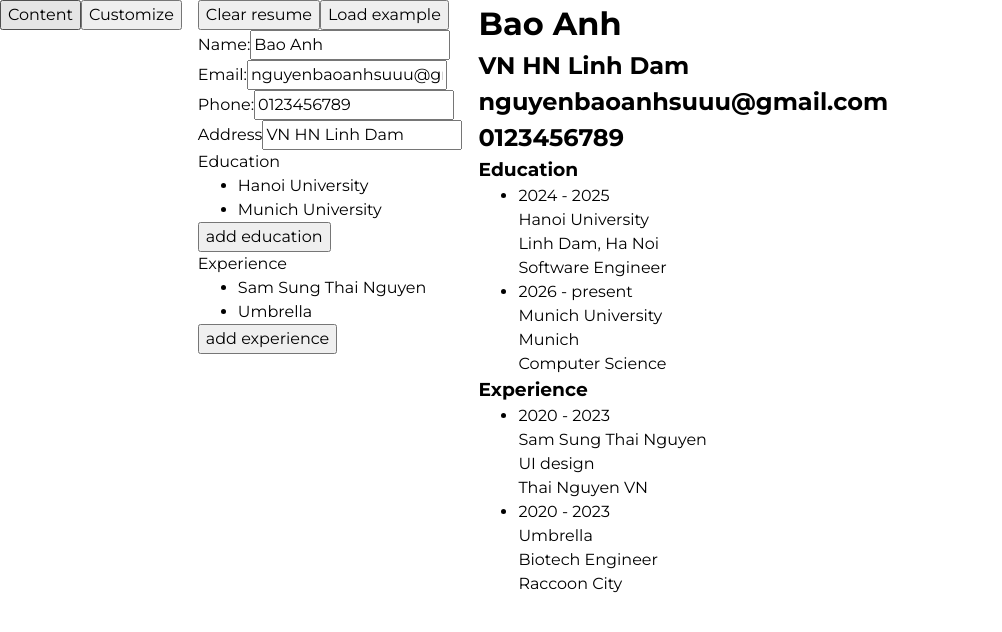
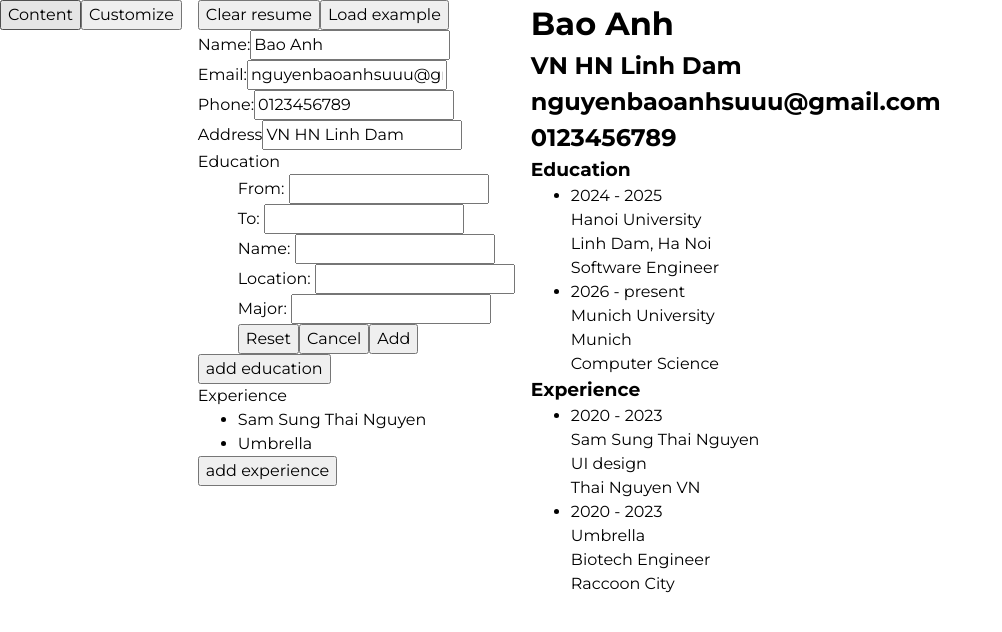
Before and after one commit to nguyensieu-gmer/cv_app, a React (Vite) app: page / in a window 1280 px wide. Both pictures are taken after a click on the button "add education". Shown: the top 632 px of the page, without its empty margins (0-1002 px from the left). Built offline with nearby package versions, Linux system fonts and the light colour scheme.

Commit message:
Add form form Addtion education infor

```diff
--- a/src/component/cvEditor.jsx
+++ b/src/component/cvEditor.jsx
@@ -1,5 +1,13 @@
+import { useState } from "react";
+
 export function Form({ personalInfor, education, experience, actions }) {
+  const [eduIsOpen, setEduForm] = useState(false);
   const { name, email, address, phone } = personalInfor;
+
+  function handleOpenEduForm(value) {
+    setEduForm(value);
+  }
+
   return (
     <div>
       <form action="">
@@ -46,11 +54,15 @@ export function Form({ personalInfor, education, experience, actions }) {
       </form>
       <div>Education</div>
       <ul>
-        {education.map((item) => {
-          return <EduItem key={item.id} {...item} />;
-        })}
+        {eduIsOpen ? (
+          <EduForm handleChange={handleOpenEduForm} />
+        ) : (
+          education.map((item) => {
+            return <EduItem key={item.id} {...item} />;
+          })
+        )}
       </ul>
-      <button>add education</button>
+      <button onClick={() => handleOpenEduForm(true)}>add education</button>
       <div>Experience</div>
       <ul>
         {experience.map((item) => {
@@ -69,3 +81,45 @@ function EduItem({ name }) {
 function ExpItem({ name }) {
   return <li>{name}</li>;
 }
+
+// {
+//       name: "Hanoi University",
+//       from: "2024",
+//       to: "2025",
+//       major: "Software Engineer",
+//       address: "Linh Dam, Ha Noi",
+//       visible: true,
+//       id: crypto.randomUUID(),
+//     },
+
+function EduForm({ handleChange }) {
+  return (
+    <form action="">
+      <div>
+        <label htmlFor="eduFrom">From: </label>
+        <input type="text" name="from" id="eduFrom" />
+      </div>
+      <div>
+        <label htmlFor="eduTo">To: </label>
+        <input type="text" name="to" id="eduTo" />
+      </div>
+      <div>
+        <label htmlFor="eduName">Name: </label>
+        <input type="text" name="name" id="eduName" />
+      </div>
+      <div>
+        <label htmlFor="eduAddress">Location: </label>
+        <input type="text" name="address" id="eduAddress" />
+      </div>
+      <div>
+        <label htmlFor="eduMajor">Major: </label>
+        <input type="text" name="major" id="eduMajor" />
+      </div>
+      <button type="reset">Reset</button>
+      <button onClick={() => handleChange(false)} type="button">
+        Cancel
+      </button>
+      <button type="submit">Add</button>
+    </form>
+  );
+}
```
